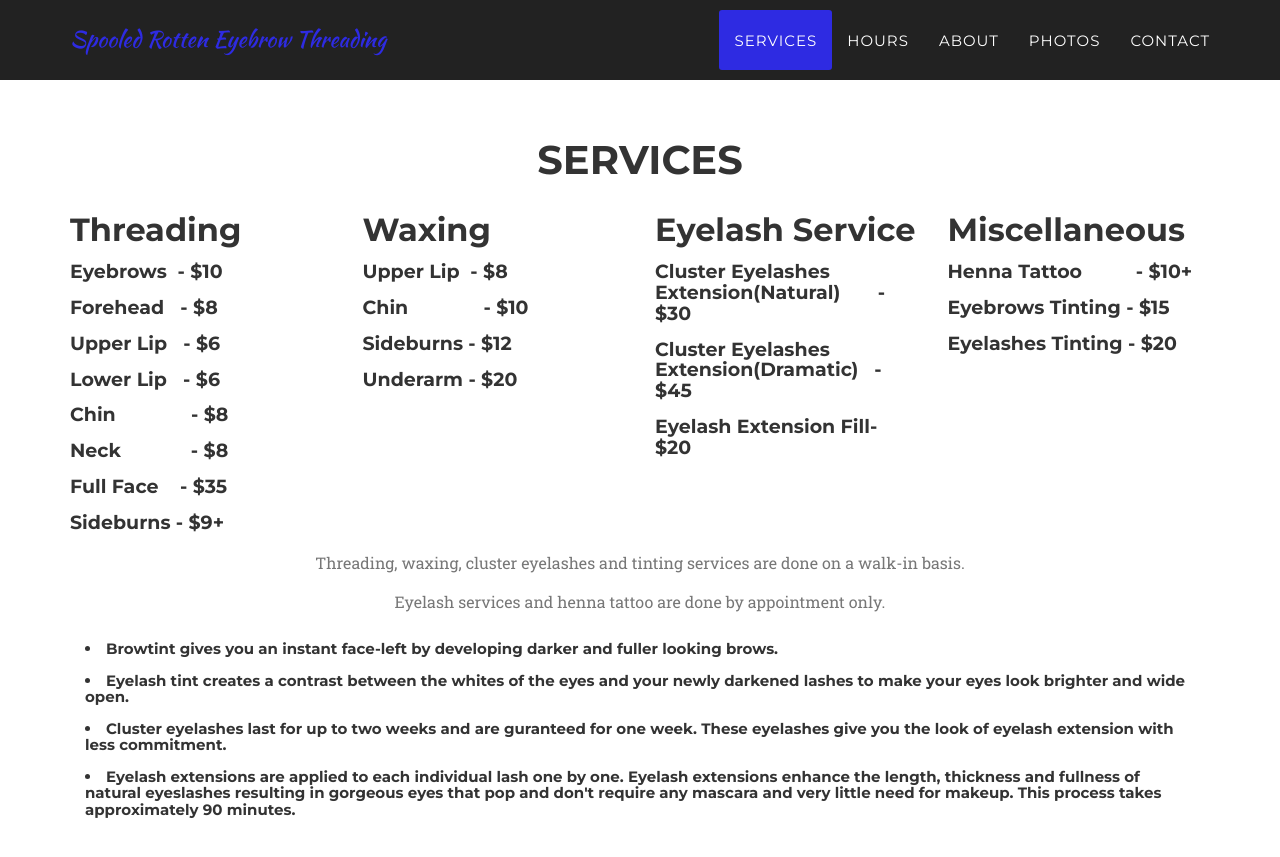
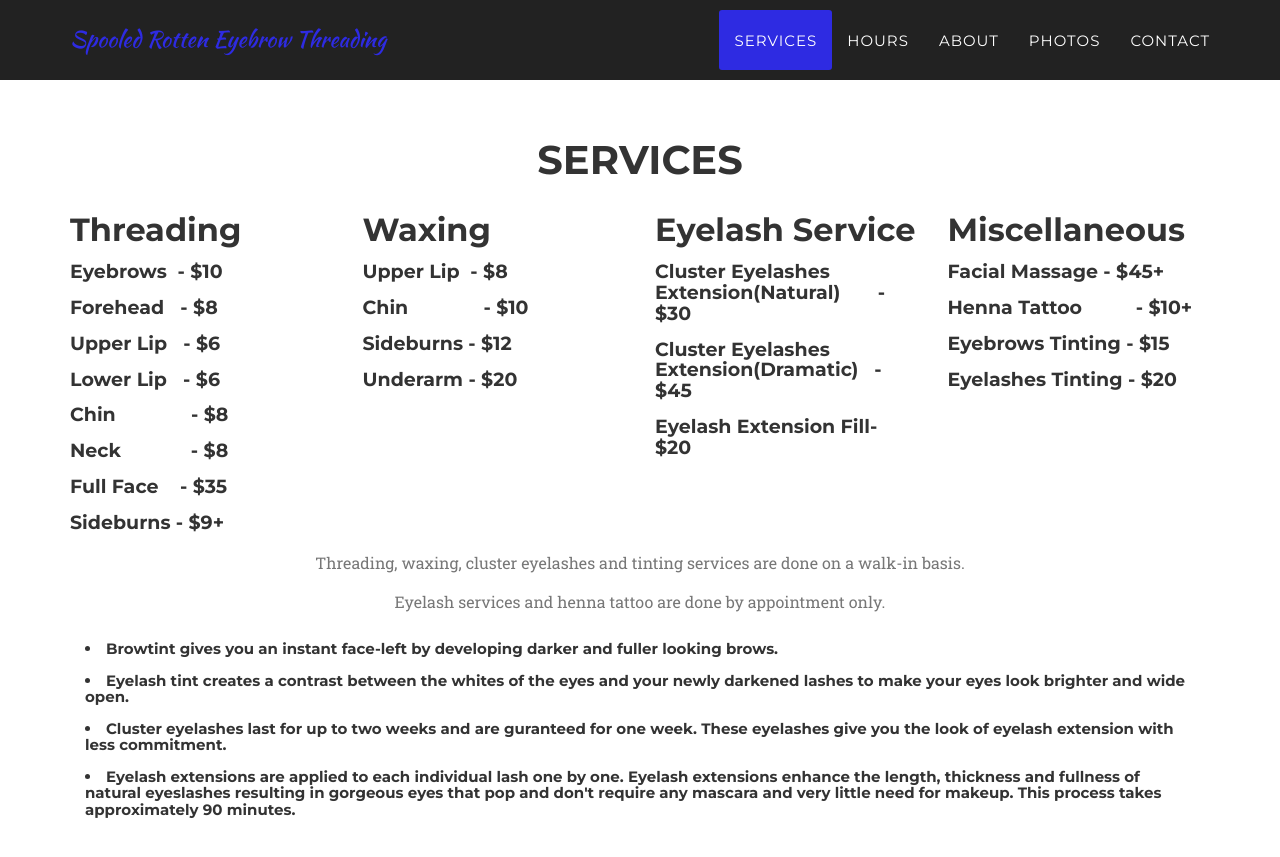
Before and after one commit to spooledrotten/spooledrotten.github.io, a Jekyll site: the page built from index.html, in a window 1280 px wide and 900 px high, scrolled down 770 px. Shown: the top 857 px of the window. Built offline with Jekyll 4.4.1, drawn with Linux system fonts in a browser that asks for light colours; some web fonts are replaced.

Commit message:
79th commit

```diff
--- a/_includes/services.html
+++ b/_includes/services.html
@@ -47,6 +47,7 @@
 				<div class="col-md-3">
 
 					<h2 class="service-heading">Miscellaneous</h2>
+                    <h4 class="service-heading">Facial Massage&nbsp;- $45+</h4>
 					<h4 class="service-heading">Henna Tattoo&nbsp;&nbsp;&nbsp;&nbsp;&nbsp;&nbsp;&nbsp;&nbsp;&nbsp;&nbsp;- $10+</h4>
 					<h4 class="service-heading">Eyebrows Tinting&nbsp;- $15</h4>
 					<h4 class="service-heading">Eyelashes Tinting - $20</h4>
```
